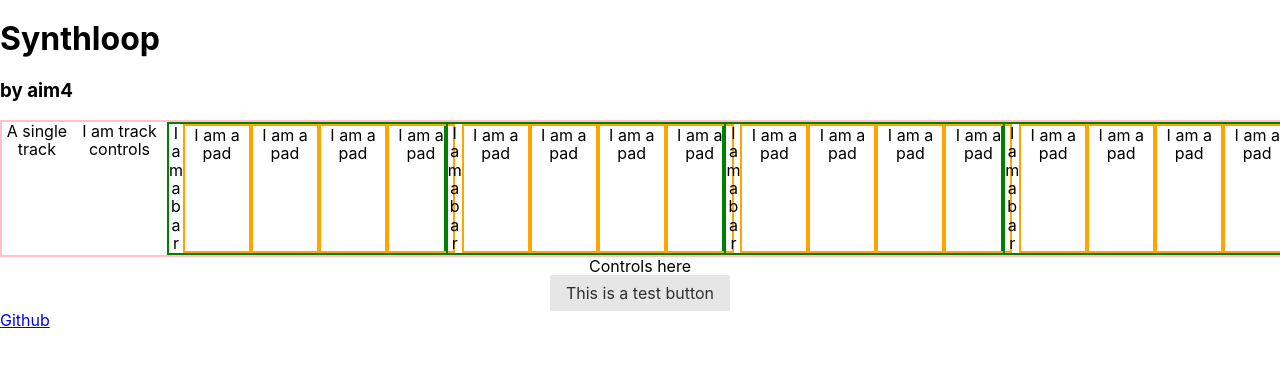
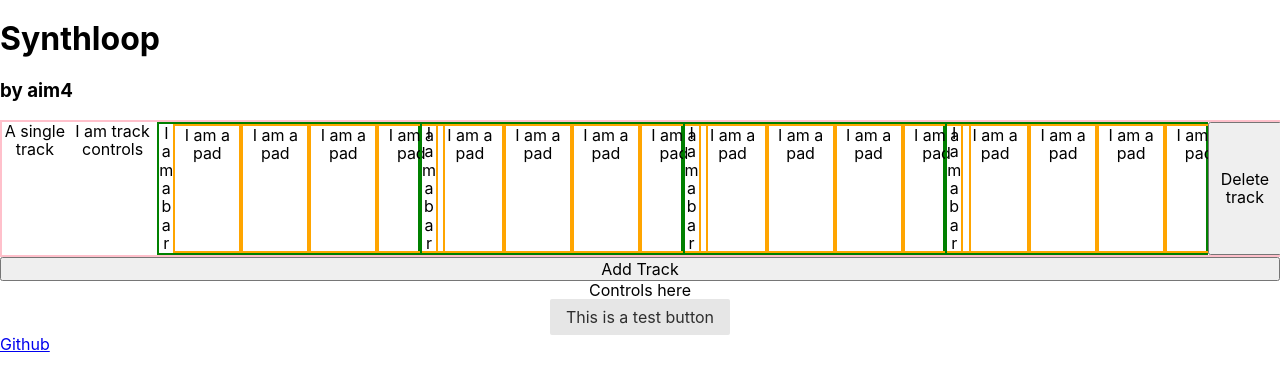
Before and after one commit to aim4/synthloop, a React (Create React App) app: page / in a window 1280 px wide. Shown: the top 388 px of the page. Built offline with nearby package versions, Linux system fonts and the light colour scheme.

Commit message:
Implement add and delete track

```diff
--- a/src/components/Track.js
+++ b/src/components/Track.js
@@ -1,4 +1,5 @@
 import React, { Component } from 'react';
+import PropTypes from 'prop-types';
 import Bar from './Bar.js';
 import TrackControls from './TrackControls.js';
 import * as CONST from '../constants.js';
@@ -36,8 +37,18 @@ class Track extends Component {
                 A single track
                 <TrackControls></TrackControls>
                 {bars}
+                <button onClick={() => this.props.deleteTrack(this.props.track.id)}>
+                    Delete track
+                </button>
             </div>
         );
+    }
+
+    static get propTypes() {
+        return {
+            track: PropTypes.object,
+            deleteTrack: PropTypes.func,
+        };
     }
 }
 
--- a/src/components/TrackList.js
+++ b/src/components/TrackList.js
@@ -3,10 +3,27 @@ import Track from './Track.js';
 import '../css/TrackList.css';
 
 class TrackList extends Component {
-    state = {
-        tracks: [{
-            id: 0,
-        }],
+    constructor(props) {
+        super(props);
+        this.state = {
+            tracks: [{
+                id: 0,
+            }],
+        };
+    }
+
+    addTrack = () => {
+        const newId = Math.random() * Number.MAX_SAFE_INTEGER;
+        this.setState({
+            tracks: [...this.state.tracks, { id: newId }],
+        });
+    }
+
+    deleteTrack = (id) => {
+        const tracks = this.state.tracks.filter((t) => t.id !== id);
+        this.setState({
+            tracks,
+        });
     }
 
     render() {
@@ -14,9 +31,12 @@ class TrackList extends Component {
             <div className={'TrackList'}>
                 {
                     this.state.tracks.map((track) => (
-                        <Track track={track} key={track.id}></Track>
+                        <Track track={track} key={track.id} deleteTrack={this.deleteTrack}></Track>
                     ))
                 }
+                <button onClick={this.addTrack}>
+                    Add Track
+                </button>
             </div>
         );
     }
```
